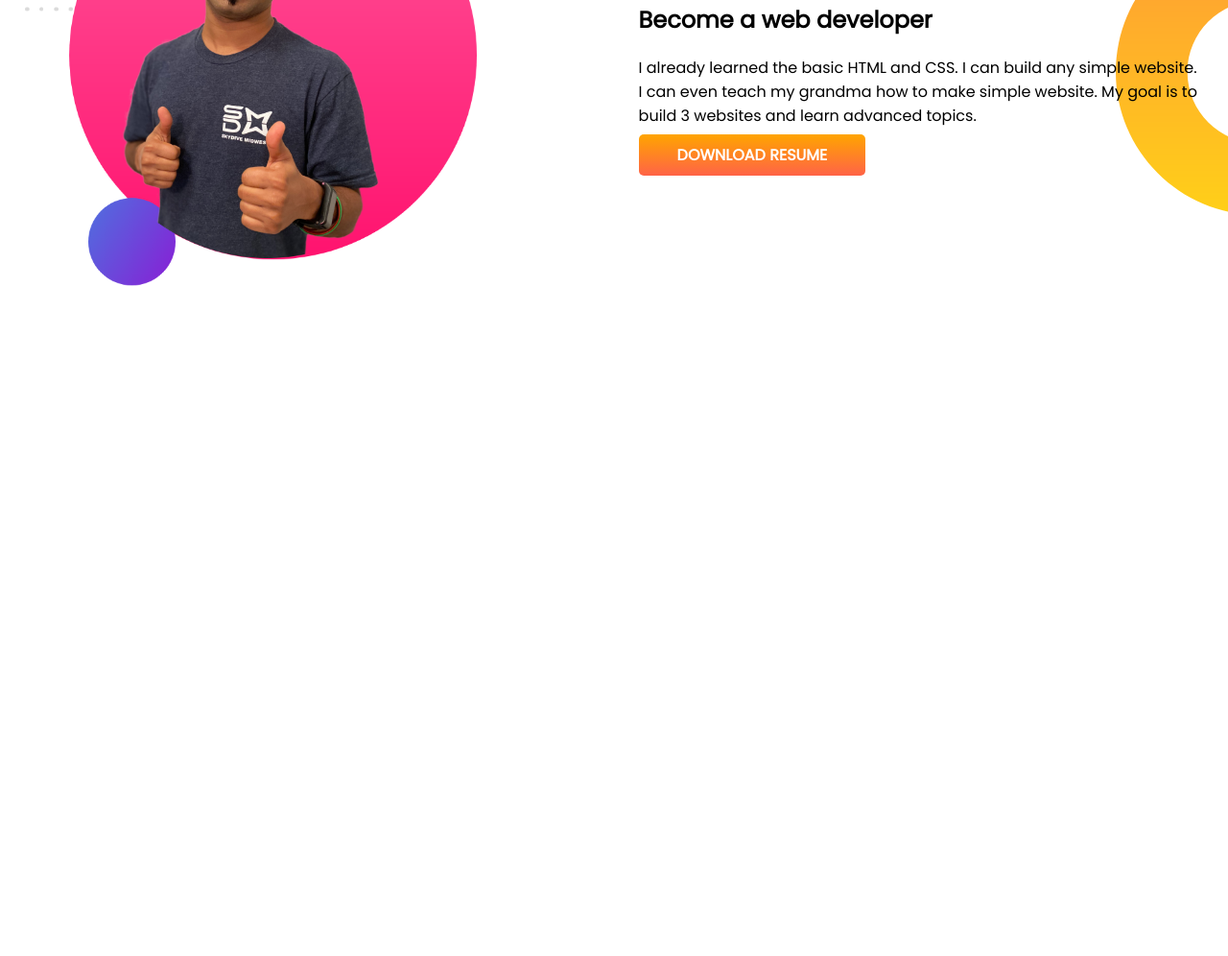
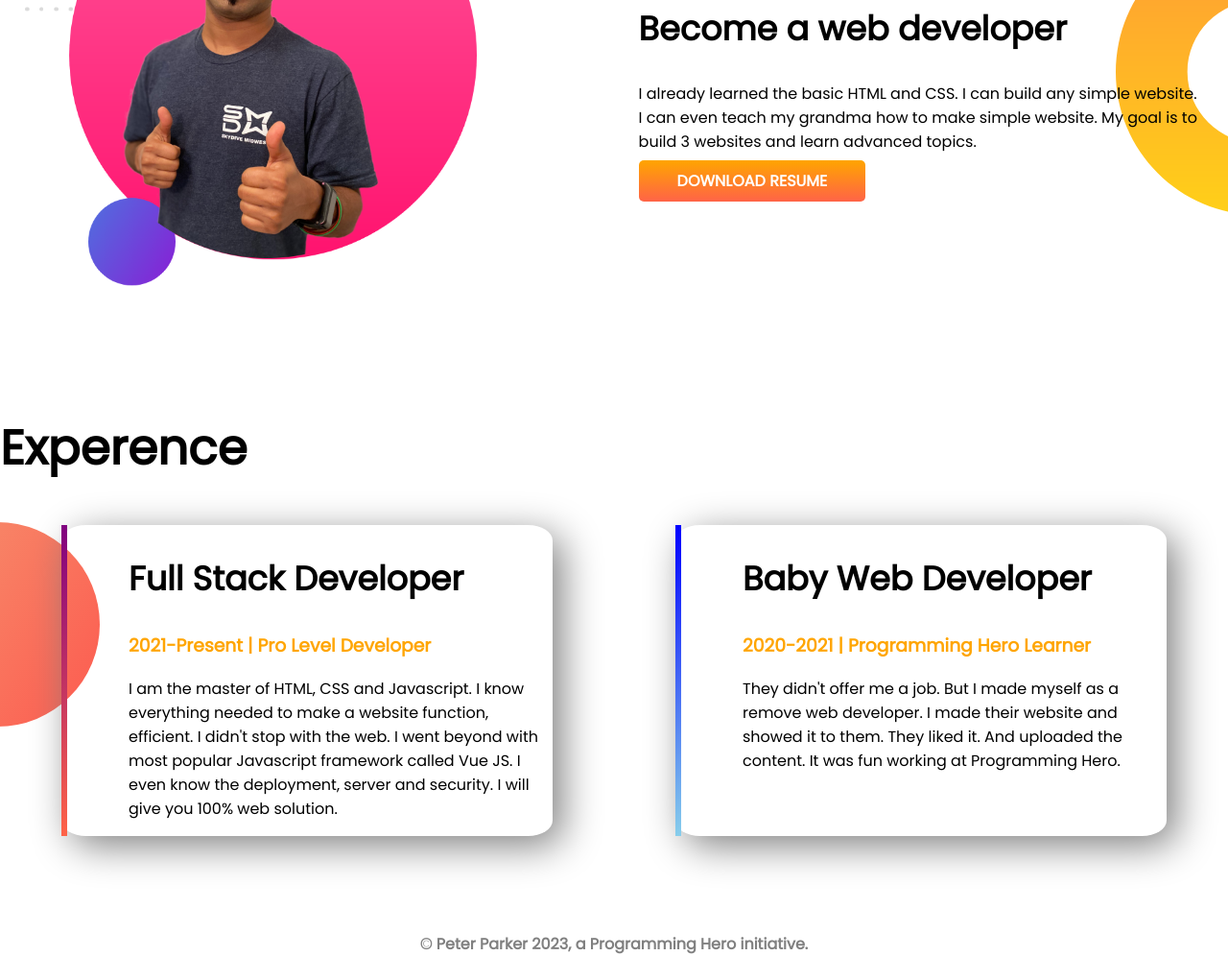
Before and after one commit to arafaturrahman1/My-protfolio, a plain HTML site: page index.html in a window 1280 px wide. Shown: the part 870-1866 px from the top of the page at 96% size. Before the commit the page ends 1300 px from the top, so only its background shows below. Drawn offline with Linux system fonts and the light colour scheme.

Commit message:
experence add

```diff
--- a/index.html
+++ b/index.html
@@ -13,7 +13,7 @@
 </head>
 
 <body>
-    <section class="banner">
+    <section class="banner flaxible-container">
         <div class="half-width">
             <h1>Welcome To </h1>
             <h1><span class="orange">Arafatur Rahman</span> World!</h1>
@@ -25,7 +25,7 @@
             <img src="images/jhankar.png" alt="">
         </div>
     </section>
-    <section class="dream-big">
+    <section class="dream-big flaxible-container">
         <div class="half-width">
             <img src="images/jhankar2.png" alt="">
         </div>
@@ -38,6 +38,25 @@
         </div>
 
     </section>
+
+    <section class="experence-area">
+        <h1>Experence</h1>
+        <div class="flaxible-container">
+            <div id="border1" class="experence">
+                <h2>Full Stack Developer</h1>
+                    <h3 class="orange">2021-Present | Pro Level Developer</h3>
+                    <p>I am the master of HTML, CSS and Javascript. I know everything needed to make a website function, efficient. I didn't stop with the web. I went beyond with most popular Javascript framework called Vue JS. I even know the deployment,
+                        server and security. I will give you 100% web solution.</p>
+            </div>
+            <div id="border2" class="experence">
+                <h2>Baby Web Developer</h1>
+                    <h3 class="orange">2020-2021 | Programming Hero Learner</h3>
+                    <p>They didn't offer me a job. But I made myself as a remove web developer. I made their website and showed it to them. They liked it. And uploaded the content. It was fun working at Programming Hero.</p>
+            </div>
+
+        </div>
+    </section>
+    <footer>© Peter Parker 2023, a Programming Hero initiative.</footer>
 </body>
 
 </html>
--- a/style.css
+++ b/style.css
@@ -7,11 +7,15 @@ h1 {
     font-size: 50px;
 }
 
+h2 {
+    font-size: 35px;
+}
+
 .orange {
     color: orange;
 }
 
-section {
+.flaxible-container {
     display: flex;
     margin-bottom: 100px;
 }
@@ -44,3 +48,36 @@ section {
     background-repeat: no-repeat;
     background-position: right;
 }
+
+.experence-area {
+    background-image: url(images/exp-bg.png);
+    background-repeat: no-repeat;
+    background-position: left;
+}
+
+.experence {
+    box-shadow: 10px 10px 40px gray;
+    width: 40%;
+    margin-left: 5%;
+    margin-right: 5%;
+    padding-left: 5%;
+    border-radius: 5%;
+}
+
+#border2 {
+    border-left: 6px solid;
+    border-image: linear-gradient(blue, skyblue);
+    border-image-slice: 1;
+}
+
+#border1 {
+    border-left: 6px solid;
+    border-image: linear-gradient(purple, tomato);
+    border-image-slice: 1;
+}
+
+footer {
+    text-align: center;
+    font-weight: 600;
+    color: gray;
+}
```
